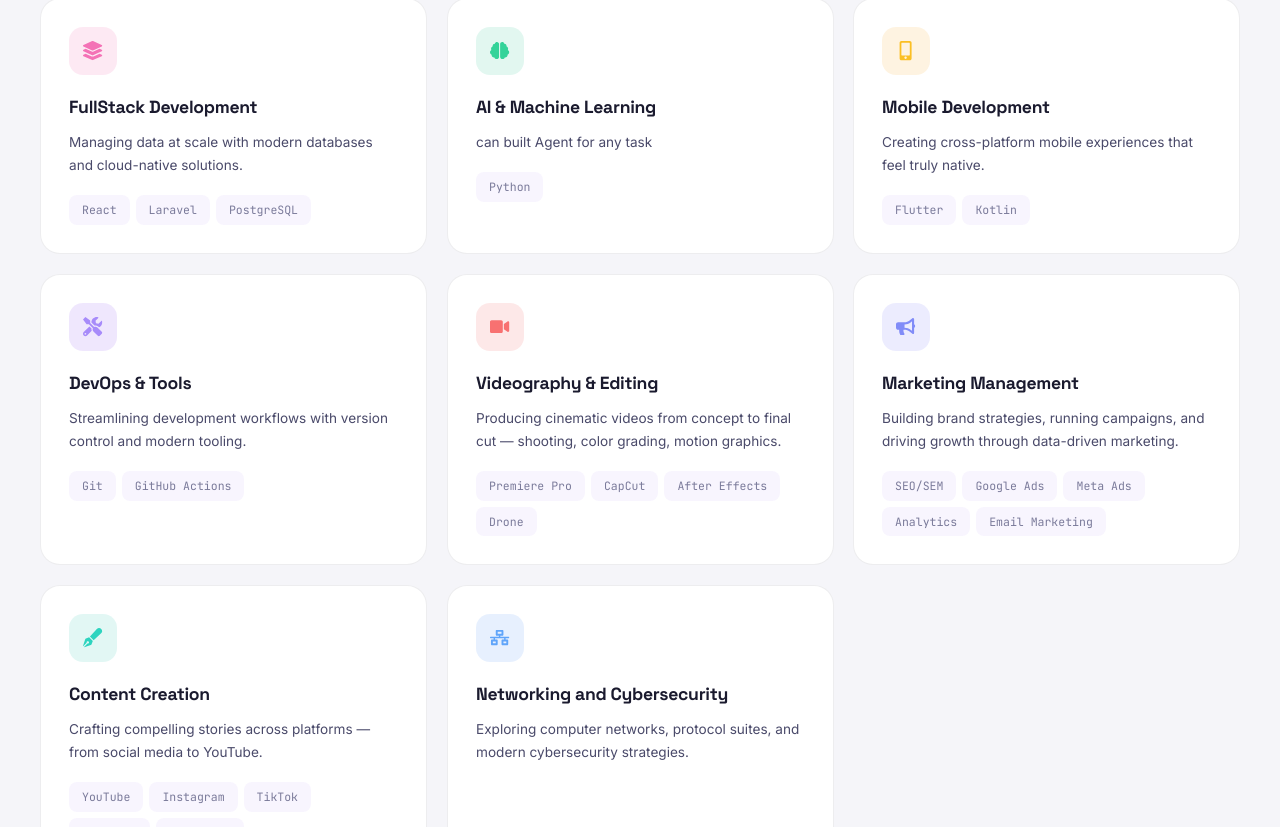
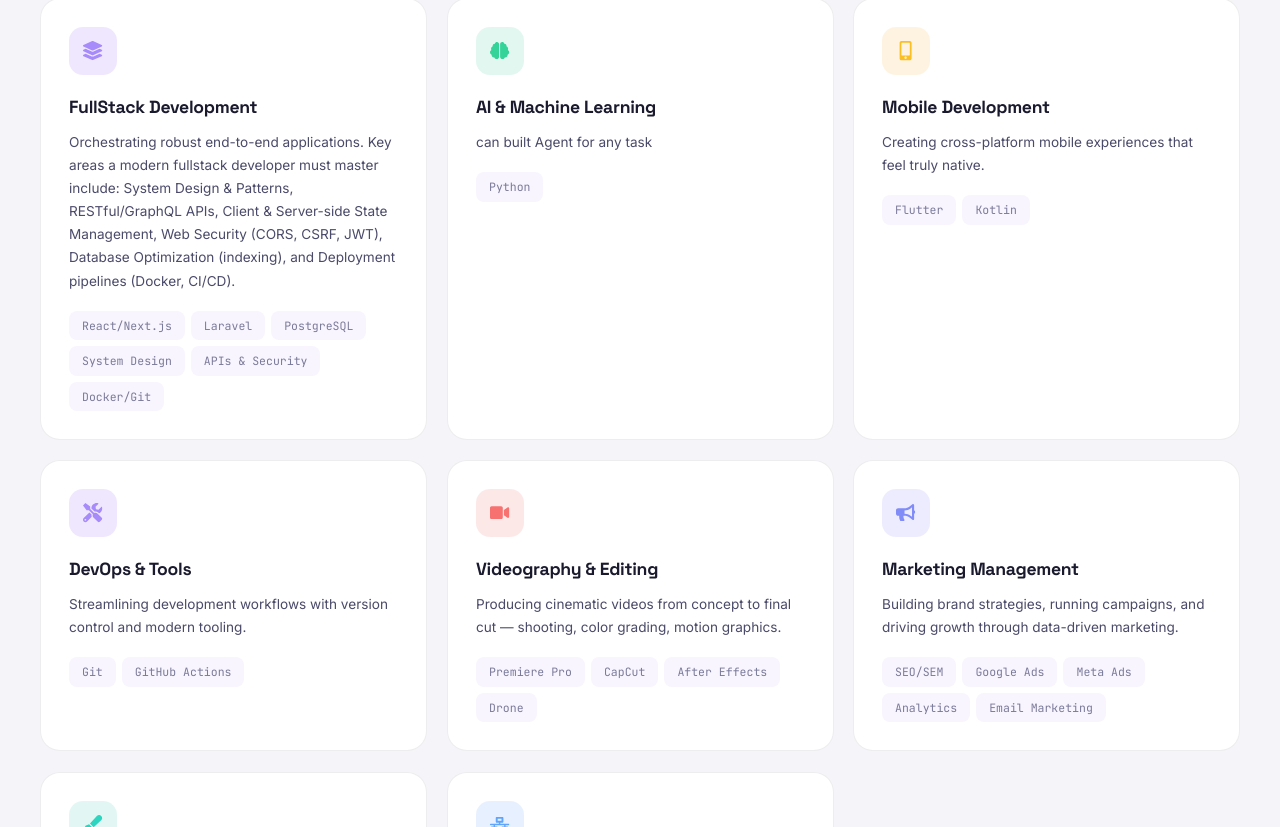
Before and after one commit to randzana/My-Portfolio, a React (Vite) app: page / in a window 1280 px wide. Shown: the part 2729-3556 px from the top of the page. Built offline with nearby package versions, Linux system fonts and the light colour scheme.

Commit message:
docs: rewrite FullStack Development skill description with key competencies

```diff
--- a/src/components/Skills.jsx
+++ b/src/components/Skills.jsx
@@ -30,10 +30,10 @@ const skills = [
     },
     {
         Icon: FaLayerGroup,
-        color: 'pink',
+        color: 'purple',
         title: 'FullStack Development',
-        desc: 'Managing data at scale with modern databases and cloud-native solutions.',
-        techs: ['React', 'Laravel', 'PostgreSQL'],
+        desc: 'Orchestrating robust end-to-end applications. Key areas a modern fullstack developer must master include: System Design & Patterns, RESTful/GraphQL APIs, Client & Server-side State Management, Web Security (CORS, CSRF, JWT), Database Optimization (indexing), and Deployment pipelines (Docker, CI/CD).',
+        techs: ['React/Next.js', 'Laravel', 'PostgreSQL', 'System Design', 'APIs & Security', 'Docker/Git'],
         category: 'tech',
     },
     {
```
